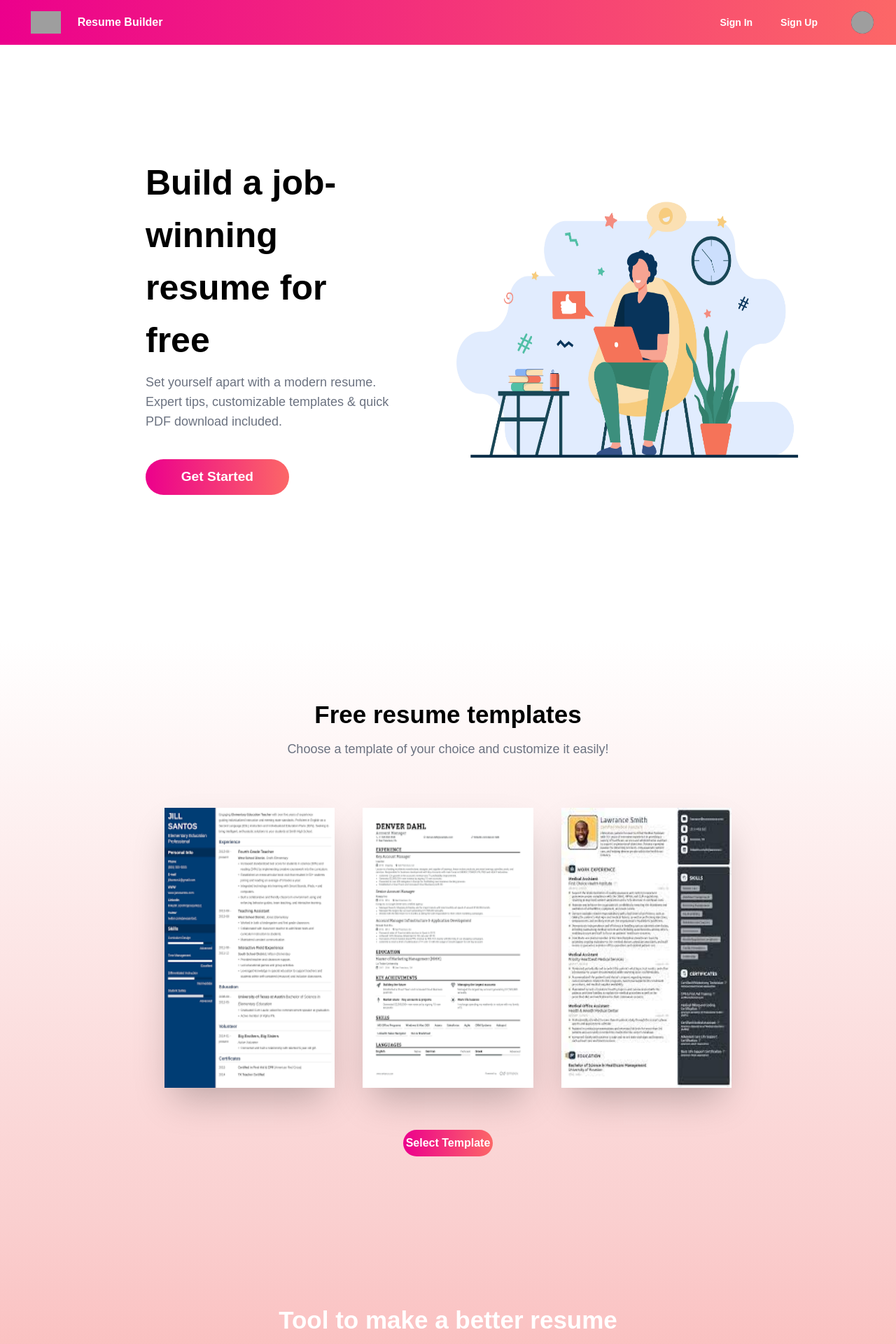
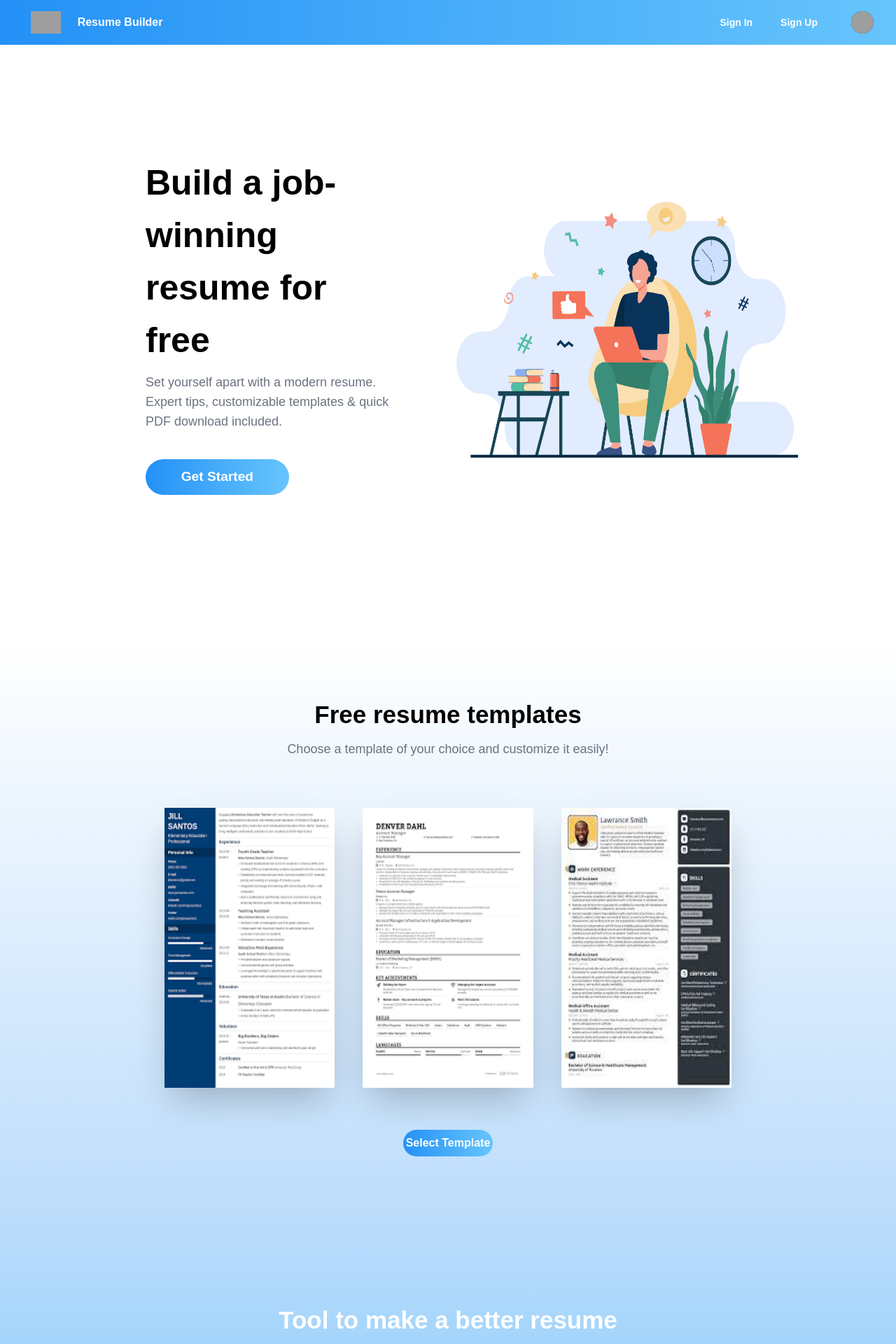
Before and after one commit to abhishekrathi16/resume-builder, a Next.js app: page / in a window 1280 px wide. Shown: the top 1920 px of the page at 70% size. Built offline with nearby package versions, Linux system fonts and the light colour scheme; grey boxes are pictures that could not be loaded.

Commit message:
change color styling

```diff
--- a/components/Footer.tsx
+++ b/components/Footer.tsx
@@ -4,7 +4,7 @@ import GithubLogo from "../assets/github-mark-white.png";
 
 const Footer = (): JSX.Element => {
   return (
-    <div className=" bg-gradient-to-b from-[#67b9fc] to-[#0159ac] text-white text-center flex flex-col items-center justify-center relative ">
+    <div className=" bg-[#003f7d] text-white text-center flex flex-col items-center justify-center relative ">
       <h2 style={{ fontWeight: "normal" }}  className="pt-3">
         This site has been created by
         <span style={{ color: "red", fontWeight: "bold" }}>
--- a/components/HomePageComponent/DisplayTemplates.tsx
+++ b/components/HomePageComponent/DisplayTemplates.tsx
@@ -2,9 +2,11 @@ import React from "react";
 import CarouselSlider from "./carousel/CarouselSlider";
 
 const DisplayTemplates = (): JSX.Element => {
+  // #bdddfc
   return (
-    // bg-[#ece7ec]
-    <div className="bg-gradient-to-b from-[#ffffff] to-[#fad0d0] text-center flex flex-col items-center justify-center mt-[8rem] p-20 h-[auto]">
+    // bg-[##bdddfc]
+    // #fad0d0
+    <div className="bg-gradient-to-b from-[#ffffff] to-[#bdddfc] text-center flex flex-col items-center justify-center mt-[8rem] p-20 h-[auto]">
       <div
         className="larger-quote"
         style={{
@@ -19,7 +21,7 @@ const DisplayTemplates = (): JSX.Element => {
         Choose a template of your choice and customize it easily!
       </div>
       <CarouselSlider/>
-      <div className="button w-[10vw] h-[3vw] bg-gradient-to-r from-[#ec008c] to-[#fc6767] hover:cursor-pointer rounded-full flex flex-col justify-center items-center mt-10">
+      <div className="button w-[10vw] h-[3vw] bg-gradient-to-r from-[#2491f7] to-[#67c5fc] hover:cursor-pointer rounded-full flex flex-col justify-center items-center mt-10">
         <a
           href="#"
           style={{
--- a/components/HomePageComponent/GetStarted.tsx
+++ b/components/HomePageComponent/GetStarted.tsx
@@ -20,7 +20,8 @@ const GetStarted = (): JSX.Element => {
             Set yourself apart with a modern resume. Expert tips, customizable
             templates & quick PDF download included.
           </div>
-          <div className="button w-[16vw] h-[4vw] bg-gradient-to-r from-[#ec008c] to-[#fc6767] hover:cursor-pointer rounded-full flex flex-col justify-center items-center mt-10">
+          {/* bg-gradient-to-r from-[#ec008c] to-[#fc6767] */}
+          <div className="button w-[16vw] h-[4vw] bg-gradient-to-r from-[#2491f7] to-[#67c5fc] hover:cursor-pointer rounded-full flex flex-col justify-center items-center mt-10">
             <a
               href="#"
               style={{
--- a/components/HomePageComponent/GuideToMakeBetterResume.tsx
+++ b/components/HomePageComponent/GuideToMakeBetterResume.tsx
@@ -4,20 +4,21 @@ import Icon from "../../assets/icons/cloud-download-svgrepo-com (1).svg"
 import Image from "next/image";
 
 const GuideToMakeBetterResume = (): JSX.Element => {
+  // from-[#2491f7] to-[#67c5fc]
+  // from-[#fad0d0] to-[#fc8484]
   return (
-    <div className="bg-gradient-to-b from-[#fad0d0] to-[#fc8484] text-center flex flex-col items-center justify-center p-[8rem] pt-[8rem] h-[auto]">
+    <div className="bg-gradient-to-b from-[#bdddfc] to-[#3ab2f8] text-center flex flex-col items-center justify-center p-[8rem] pt-[8rem] h-[auto]">
       <div
-        className="larger-quote"
+        className="larger-quote text-white"
         style={{
           fontWeight: "bolder",
           fontSize: "35px",
           textAlign: "left",
-          color: "white"
         }}
       >
         Tool to make a better resume
       </div>
-      <div className="smaller-quote text-left text-lg text-gray-500 mt-2 text-white">
+        <div className="smaller-quote text-left text-lg text-white mt-2">
         Easier to use and more flexible with better functionalities
       </div>
       <Grid/>
--- a/components/Navbar.tsx
+++ b/components/Navbar.tsx
@@ -28,7 +28,7 @@ export default function Example() {
   return (
     <Disclosure
       as="nav"
-      className="bg-gradient-to-r from-[#ec008c] to-[#fc6767]"
+      className="bg-gradient-to-r from-[#2491f7] to-[#67c5fc]"
     >
       {({ open }) => (
         <>
```
